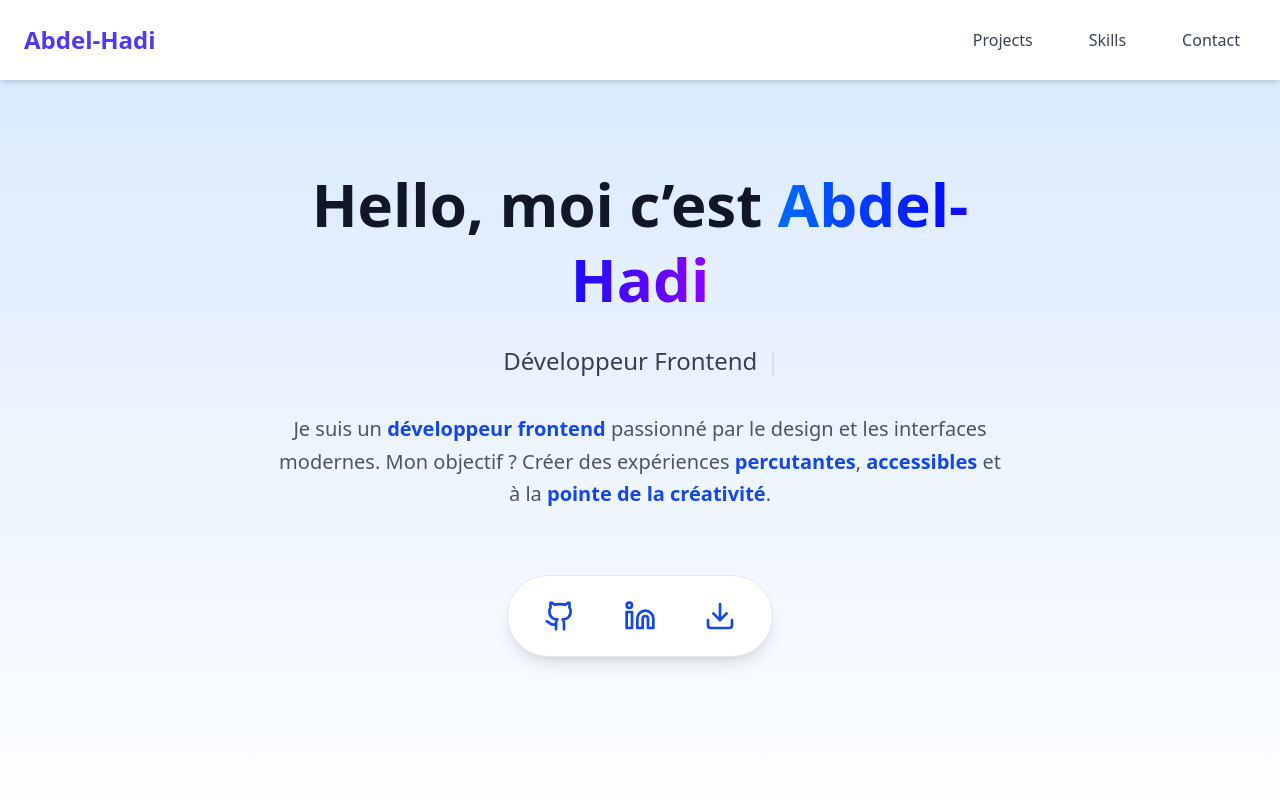
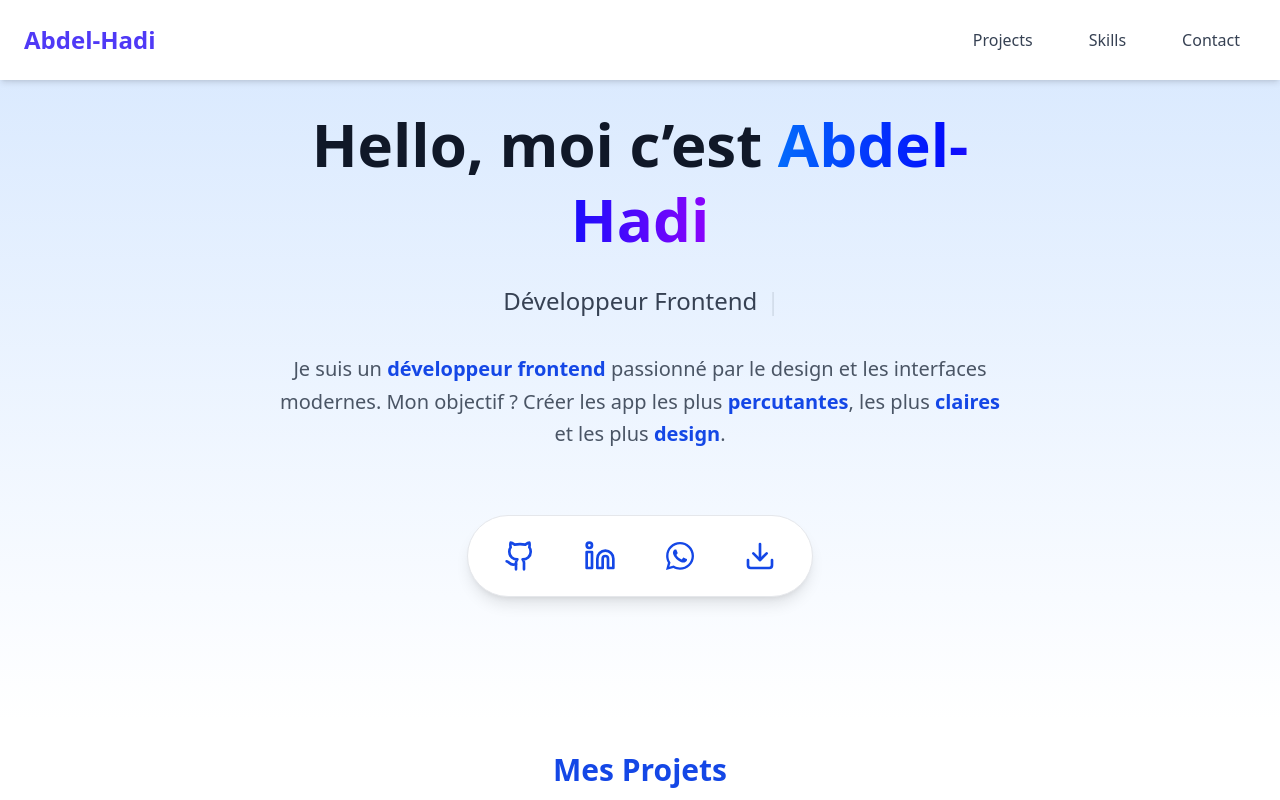
Before and after one commit to Abdelhadi-coder/Portfolio-mobile, a React (Vite) app in the folder mon-portfolio/: page / in a window 1280 px wide. Shown: the top 800 px of the page. Built offline with nearby package versions, Linux system fonts and the light colour scheme.

Commit message:
ADD : added other links such as my whatsapp and improve the style like elements come successively

```diff
--- a/mon-portfolio/package.json
+++ b/mon-portfolio/package.json
@@ -18,6 +18,7 @@
     "lucide-react": "^0.525.0",
     "react": "^19.1.0",
     "react-dom": "^19.1.0",
+    "react-icons": "^5.5.0",
     "react-simple-typewriter": "^5.0.1"
   },
   "devDependencies": {
--- a/mon-portfolio/src/data/links.js
+++ b/mon-portfolio/src/data/links.js
@@ -1,22 +1,23 @@
 import { Github, Linkedin, Download } from 'lucide-react'
+import { FaWhatsapp } from 'react-icons/fa'
 
 const links = [
     {
-    id: 'github',
       href: 'https://github.com/Abdelhadi-coder',
       label: 'GitHub',
       Icon: Github,
-    external: true,
     },
     {
-    id: 'linkedin',
-    href: 'https://www.linkedin.com/in/abdel-hadir?utm_source=share&utm_campaign=share_via&utm_content=profile&utm_medium=ios_app',
+      href: 'https://www.linkedin.com/in/abdel-hadir',
       label: 'LinkedIn',
       Icon: Linkedin,
-    external: true,
     },
     {
-    id: 'cv',
+      href: 'https://wa.me/33699490045',
+      label: 'WhatsApp',
+      Icon: FaWhatsapp,
+    },
+    {
       href: '/FINALE_ALTERNANCE_CV.pdf',
       label: 'Télécharger mon CV',
       Icon: Download,
--- a/mon-portfolio/src/sections/Hero.jsx
+++ b/mon-portfolio/src/sections/Hero.jsx
@@ -1,19 +1,141 @@
+// import { Typewriter } from 'react-simple-typewriter'
+// import { Github, Linkedin, Download } from 'lucide-react'
+// import links from '../data/links'
+
+// export default function Hero() {
+//   return (
+//     <section className="min-h-[80vh] flex items-center justify-center px-4 bg-gradient-to-b from-blue-100 to-white text-gray-900 relative">
+//       <div className="flex flex-col items-center text-center max-w-3xl w-full transform -translate-y-10">
+//         {/* Titre */}
+//         <h1 className="text-4xl sm:text-5xl md:text-6xl font-extrabold leading-tight mb-7">
+//           Hello, moi c’est{' '}
+//           <span className="text-transparent bg-clip-text bg-[linear-gradient(to_right,#036bfc,#030ffc,#8c03fc)]">
+//             Abdel-Hadi
+//           </span>
+//         </h1>
+
+//         <h2 className="text-lg sm:text-xl md:text-2xl text-gray-700 mb-9 font-medium">
+//           <Typewriter
+//             words={[
+//               'UX/UI Designer',
+//               'Développeur Frontend créatif',
+//               'Passionné par le design mobile',
+//               'Motivé & déterminé',
+//               'Toujours prêt à relever un défi',
+//             ]}
+//             loop={0}
+//             cursor
+//             cursorStyle="|"
+//             typeSpeed={70}
+//             deleteSpeed={50}
+//             delaySpeed={1000}
+//           />
+//         </h2>
+
+//         <p className="text-base sm:text-lg md:text-xl text-gray-600 px-4 leading-relaxed mb-8 sm:mb-8 md:mb-16">
+//         Je suis un <span className="text-blue-700 font-semibold">développeur frontend</span> passionné par le design et
+//         les interfaces modernes. Mon objectif ? Créer les app les plus
+//         <span className="text-blue-700 font-semibold"> percutantes</span>, les plus
+//         <span className="text-blue-700 font-semibold"> claires</span> et les plus
+//         <span className="text-blue-700 font-semibold"> design</span>.
+//         </p>
+
+//         {/* <div className="flex gap-6 items-center justify-center bg-white border border-gray-200 shadow-lg rounded-full px-6 py-3 mb-4">
+//         <a
+//             href="https://github.com/Abdelhadi-coder"
+//             target="_blank"
+//             rel="noopener noreferrer"
+//             className="relative group text-blue-700 focus:outline-none rounded-full p-3 hover:bg-gray-100 transition"
+//         >
+//             <Github className="w-8 h-8 group-hover:scale-110 transition-transform" />
+//             <span className="absolute bottom-full mb-2 left-1/2 -translate-x-1/2 opacity-0 group-hover:opacity-100 text-xs bg-gray-800 text-white rounded px-2 py-1 transition-opacity">
+//             GitHub
+//             </span>
+//         </a>
+//         <a
+//             href="https://www.linkedin.com/in/abdel-hadir"
+//             target="_blank"
+//             rel="noopener noreferrer"
+//             className="relative group text-blue-700 focus:outline-none rounded-full p-3 hover:bg-gray-100 transition"
+//         >
+//             <Linkedin className="w-8 h-8 group-hover:scale-110 transition-transform" />
+//             <span className="absolute bottom-full mb-2 left-1/2 -translate-x-1/2 opacity-0 group-hover:opacity-100 text-xs bg-gray-800 text-white rounded px-2 py-1 transition-opacity">
+//             LinkedIn
+//             </span>
+//         </a>
+//         <a
+//             href="/FINALE_ALTERNANCE_CV.pdf"
+//             download
+//             className="relative group text-blue-700 focus:outline-none rounded-full p-3 hover:bg-gray-100 transition"
+//         >
+//             <Download className="w-8 h-8 group-hover:scale-110 transition-transform" />
+//             <span className="absolute bottom-full mb-2 left-1/2 -translate-x-1/2 opacity-0 group-hover:opacity-100 text-xs bg-gray-800 text-white rounded px-2 py-1 transition-opacity">
+//             Télécharger mon CV
+//             </span>
+//         </a>
+//         </div> */}
+//         <div className="flex gap-6 items-center justify-center bg-white border border-gray-200 shadow-lg rounded-full px-6 py-3 mb-4">
+//         {links.map(({ href, label, Icon, download }) => (
+//             <a
+//             key={label}
+//             href={href}
+//             target={download ? undefined : '_blank'}
+//             rel={download ? undefined : 'noopener noreferrer'}
+//             download={download}
+//             className="relative group text-blue-700 focus:outline-none focus:ring-2 focus:ring-blue-500 rounded-full p-3 hover:bg-gray-100 active:bg-gray-200 transition"
+//             >
+//             <Icon className="w-8 h-8 group-hover:scale-110 group-focus:scale-110 transition-transform" />
+//             <span className="absolute bottom-full mb-2 left-1/2 -translate-x-1/2 opacity-0 group-hover:opacity-100 group-focus:opacity-100 text-xs bg-gray-800 text-white rounded px-2 py-1 transition-opacity">
+//                 {label}
+//             </span>
+//             </a>
+//         ))}
+//         </div>
+//       </div>
+//     </section>
+//   )
+// }
+
 import { Typewriter } from 'react-simple-typewriter'
+import { motion } from 'framer-motion'
 import { Github, Linkedin, Download } from 'lucide-react'
+import links from '../data/links'
+
+const fadeInUp = {
+  initial: { opacity: 0, y: 30 },
+  animate: { opacity: 1, y: 0, transition: { duration: 0.6 } }
+}
 
 export default function Hero() {
   return (
-    <section className="min-h-[95vh] flex items-center justify-center px-4 bg-gradient-to-b from-blue-100 to-white text-gray-900 relative">
-      <div className="flex flex-col items-center text-center max-w-3xl w-full transform -translate-y-10">
+    <section className="min-h-[80vh] flex items-center justify-center px-4 bg-gradient-to-b from-blue-100 to-white text-gray-900 relative">
+      <motion.div
+        className="flex flex-col items-center text-center max-w-3xl w-full transform -translate-y-10"
+        initial="initial"
+        animate="animate"
+        variants={{
+          animate: {
+            transition: {
+              staggerChildren: 0.2
+            }
+          }
+        }}
+      >
         {/* Titre */}
-        <h1 className="text-4xl sm:text-5xl md:text-6xl font-extrabold leading-tight mb-7">
+        <motion.h1
+          className="text-4xl sm:text-5xl md:text-6xl font-extrabold leading-tight mb-7"
+          variants={fadeInUp}
+        >
           Hello, moi c’est{' '}
           <span className="text-transparent bg-clip-text bg-[linear-gradient(to_right,#036bfc,#030ffc,#8c03fc)]">
             Abdel-Hadi
           </span>
-        </h1>
+        </motion.h1>
 
-        <h2 className="text-lg sm:text-xl md:text-2xl text-gray-700 mb-9 font-medium">
+        <motion.h2
+          className="text-lg sm:text-xl md:text-2xl text-gray-700 mb-9 font-medium"
+          variants={fadeInUp}
+        >
           <Typewriter
             words={[
               'UX/UI Designer',
@@ -29,69 +151,24 @@ export default function Hero() {
             deleteSpeed={50}
             delaySpeed={1000}
           />
-        </h2>
+        </motion.h2>
 
-        <p className="text-base sm:text-lg md:text-xl text-gray-600 px-4 leading-relaxed mb-8 sm:mb-8 md:mb-16">
+        <motion.p
+          className="text-base sm:text-lg md:text-xl text-gray-600 px-4 leading-relaxed mb-8 sm:mb-8 md:mb-16"
+          variants={fadeInUp}
+        >
           Je suis un <span className="text-blue-700 font-semibold">développeur frontend</span> passionné par le design et
-        les interfaces modernes. Mon objectif ? Créer des expériences
-        <span className="text-blue-700 font-semibold"> percutantes</span>,
-        <span className="text-blue-700 font-semibold"> accessibles</span> et à la
-        <span className="text-blue-700 font-semibold"> pointe de la créativité</span>.
-        </p>
+          les interfaces modernes. Mon objectif ? Créer les app les plus
+          <span className="text-blue-700 font-semibold"> percutantes</span>, les plus
+          <span className="text-blue-700 font-semibold"> claires</span> et les plus
+          <span className="text-blue-700 font-semibold"> design</span>.
+        </motion.p>
 
-        {/* <div className="flex gap-6 items-center justify-center bg-white border border-gray-200 shadow-lg rounded-full px-6 py-3 mb-4">
-        <a
-            href="https://github.com/Abdelhadi-coder"
-            target="_blank"
-            rel="noopener noreferrer"
-            className="relative group text-blue-700 focus:outline-none rounded-full p-3 hover:bg-gray-100 transition"
+        <motion.div
+          className="flex gap-6 items-center justify-center bg-white border border-gray-200 shadow-lg rounded-full px-6 py-3 mb-4"
+          variants={fadeInUp}
         >
-            <Github className="w-8 h-8 group-hover:scale-110 transition-transform" />
-            <span className="absolute bottom-full mb-2 left-1/2 -translate-x-1/2 opacity-0 group-hover:opacity-100 text-xs bg-gray-800 text-white rounded px-2 py-1 transition-opacity">
-            GitHub
-            </span>
-        </a>
-        <a
-            href="https://www.linkedin.com/in/abdel-hadir"
-            target="_blank"
-            rel="noopener noreferrer"
-            className="relative group text-blue-700 focus:outline-none rounded-full p-3 hover:bg-gray-100 transition"
-        >
-            <Linkedin className="w-8 h-8 group-hover:scale-110 transition-transform" />
-            <span className="absolute bottom-full mb-2 left-1/2 -translate-x-1/2 opacity-0 group-hover:opacity-100 text-xs bg-gray-800 text-white rounded px-2 py-1 transition-opacity">
-            LinkedIn
-            </span>
-        </a>
-        <a
-            href="/FINALE_ALTERNANCE_CV.pdf"
-            download
-            className="relative group text-blue-700 focus:outline-none rounded-full p-3 hover:bg-gray-100 transition"
-        >
-            <Download className="w-8 h-8 group-hover:scale-110 transition-transform" />
-            <span className="absolute bottom-full mb-2 left-1/2 -translate-x-1/2 opacity-0 group-hover:opacity-100 text-xs bg-gray-800 text-white rounded px-2 py-1 transition-opacity">
-            Télécharger mon CV
-            </span>
-        </a>
-        </div> */}
-        <div className="flex gap-6 items-center justify-center bg-white border border-gray-200 shadow-lg rounded-full px-6 py-3 mb-4">
-  {[
-    {
-      href: 'https://github.com/Abdelhadi-coder',
-      label: 'GitHub',
-      Icon: Github,
-    },
-    {
-      href: 'https://www.linkedin.com/in/abdel-hadir',
-      label: 'LinkedIn',
-      Icon: Linkedin,
-    },
-    {
-      href: '/FINALE_ALTERNANCE_CV.pdf',
-      label: 'Télécharger mon CV',
-      Icon: Download,
-      download: true,
-    },
-  ].map(({ href, label, Icon, download }) => (
+          {links.map(({ href, label, Icon, download }) => (
             <a
               key={label}
               href={href}
@@ -106,8 +183,8 @@ export default function Hero() {
               </span>
             </a>
           ))}
-</div>
-      </div>
+        </motion.div>
+      </motion.div>
     </section>
   )
 }
```
Also changed, not shown: 1 other file (tests, documents, lock files or other folders). Lines whose indentation alone changed are shown as unchanged.
